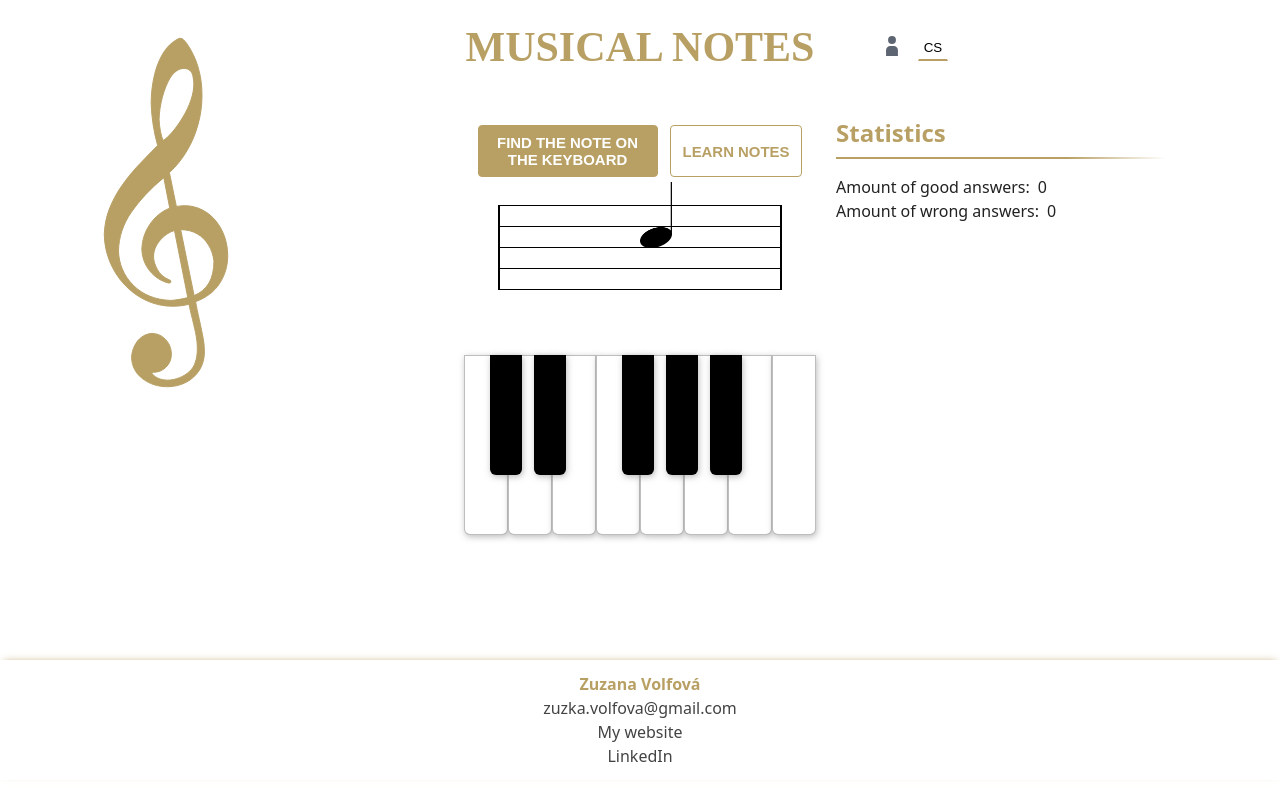
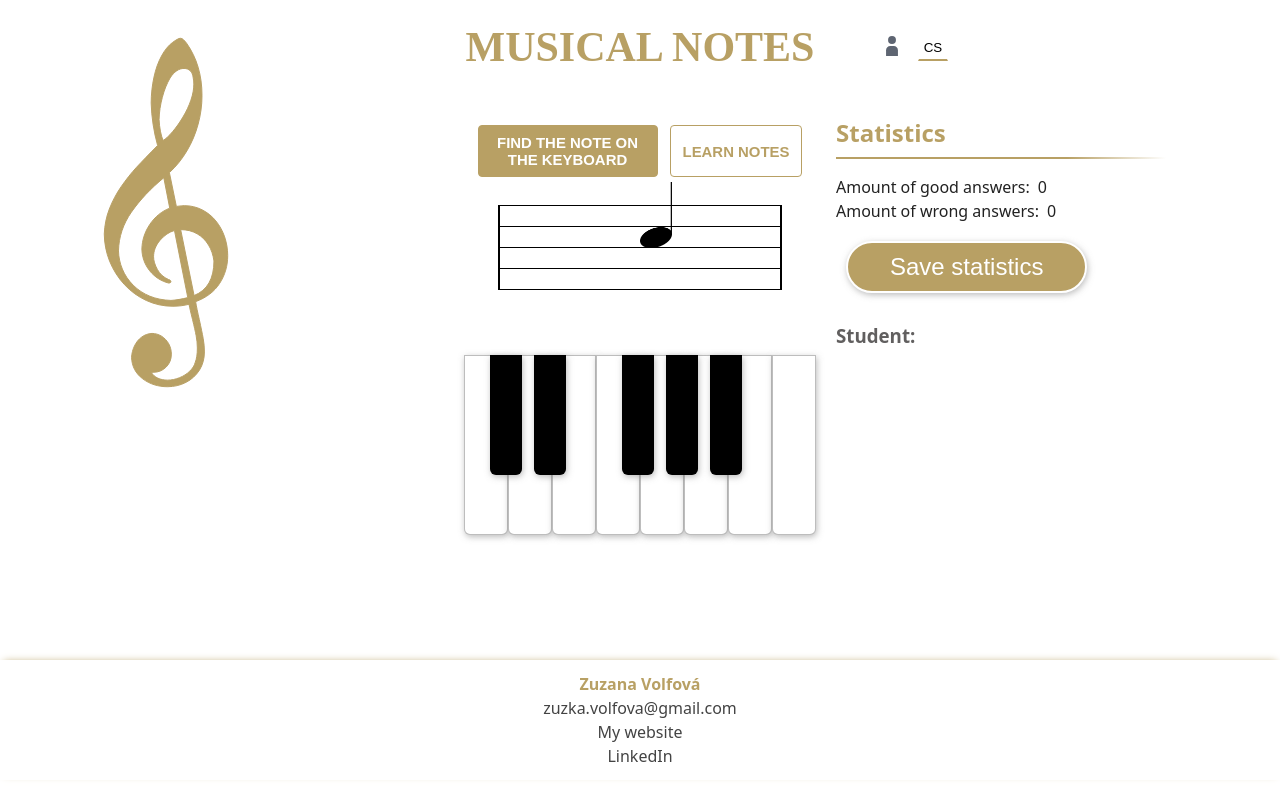
Before and after one commit to zuzanavolfova/musical-notes, a React (Vite) app: page / in a window 1280 px wide. Shown: the top 800 px of the page. Built offline with nearby package versions, Linux system fonts and the light colour scheme; a web font is replaced by a local one.

Commit message:
Set user managemtn on note learning component

```diff
--- a/src/App.tsx
+++ b/src/App.tsx
@@ -1,17 +1,11 @@
 import "./styles/main.css";
 import styled from "styled-components";
-import { useContext } from "react";
-import { useTranslation } from "react-i18next";
 
 import NoteLearning from "./Pages/NoteLearning";
 import HeaderComponent from "./components/Header";
 import Footer from "./components/Footer";
-import UserManagementDialog from "./components/Dialogs/UserManagementDialog";
-import Dialog from "./components/Dialogs/Dialog";
 
 import UserContextProvider from "./store/user-context";
-
-import { UserContext } from "./store/user-context";
 
 const AppContainer = styled.div`
   min-height: 100vh;
@@ -25,29 +19,12 @@ const MainContent = styled.main`
 `;
 
 export default function App() {
-  const { t } = useTranslation();
-  const { setUserManagementDialogOpen, userManagementDialogOpen } =
-    useContext(UserContext);
-
   return (
     <UserContextProvider>
       <AppContainer>
         <HeaderComponent />
         <MainContent>
           <NoteLearning />
-          {userManagementDialogOpen && (
-            <Dialog
-              dialogTitle={t("User Management")}
-              handleClose={() => setUserManagementDialogOpen(false)}
-              size="S"
-            >
-              <UserManagementDialog>
-                <>
-                  <p>{t("LogIn/RegisterToSaveStatistics")}</p>
-                </>
-              </UserManagementDialog>
-            </Dialog>
-          )}
         </MainContent>
         <Footer />
       </AppContainer>
--- a/src/Pages/NoteLearning.tsx
+++ b/src/Pages/NoteLearning.tsx
@@ -12,6 +12,8 @@ import Piano from "../components/Piano";
 import TabsComponent from "../components/TabsComponent";
 import CounterComponent from "../components/CounterComponent";
 import StatisticsComponent from "../components/StatisticsComponent";
+import Dialog from "../components/Dialogs/Dialog";
+import UserManagementDialog from "../components/Dialogs/UserManagementDialog";
 
 import { saveStatistics, getStatistics } from "../scripts/services/statistics";
 import { formatDataStatistics } from "../scripts/statistics";
@@ -93,8 +95,12 @@ export default function NoteLearning() {
   const [noteType, setNoteType] = useState<string>(
     () => notes[getRandomPosition()]
   );
-  const { userName, isLogin, setUserManagementDialogOpen } =
-    useContext(UserContext);
+  const {
+    userName,
+    isLogin,
+    userManagementDialogOpen,
+    setUserManagementDialogOpen,
+  } = useContext(UserContext);
 
   function getRandomPosition(): number {
     return Math.floor(Math.random() * notes.length);
@@ -148,6 +154,19 @@ export default function NoteLearning() {
 
   return (
     <NoteLearningStyled>
+      {userManagementDialogOpen && (
+        <Dialog
+          dialogTitle={t("User Management")}
+          handleClose={() => setUserManagementDialogOpen(false)}
+          size="S"
+        >
+          <UserManagementDialog>
+            <>
+              <p>{t("LogIn/RegisterToSaveStatistics")}</p>
+            </>
+          </UserManagementDialog>
+        </Dialog>
+      )}
       <TabsComponent className="tabs" setContent={changeContent} />
       <div className="content">
         <section
@@ -234,7 +253,7 @@ export default function NoteLearning() {
             wrongAnswersCounter={wrongAnswers}
           ></CounterComponent>
         </div>
-        {userName && (
+
         <>
           <ActionButton
             buttonTitle="saveStatistics"
@@ -243,7 +262,6 @@ export default function NoteLearning() {
           />
           <StatisticsComponent userName={userName} statistics={statistics} />
         </>
-        )}
       </div>
     </NoteLearningStyled>
   );
```
Lines whose indentation alone changed are shown as unchanged.
